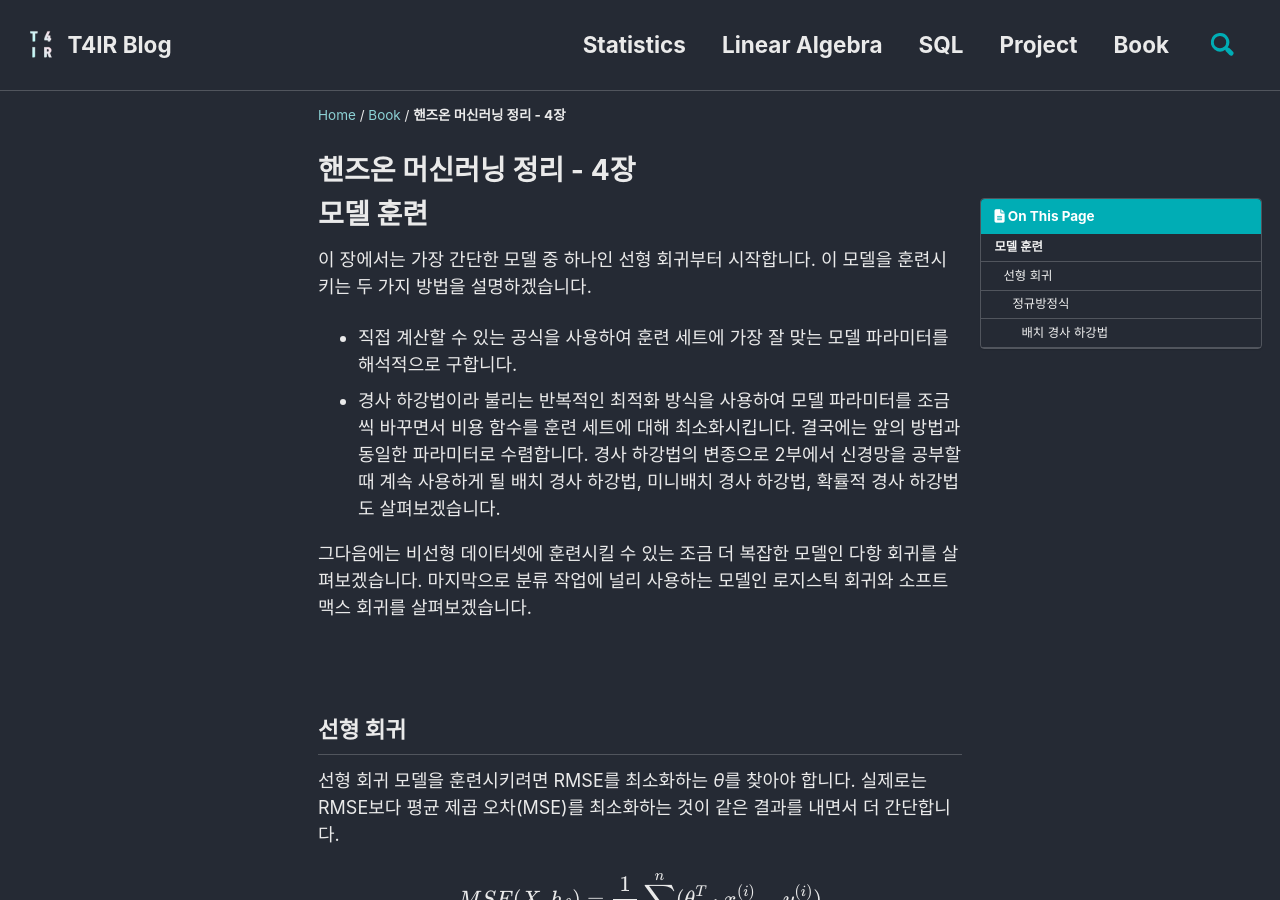
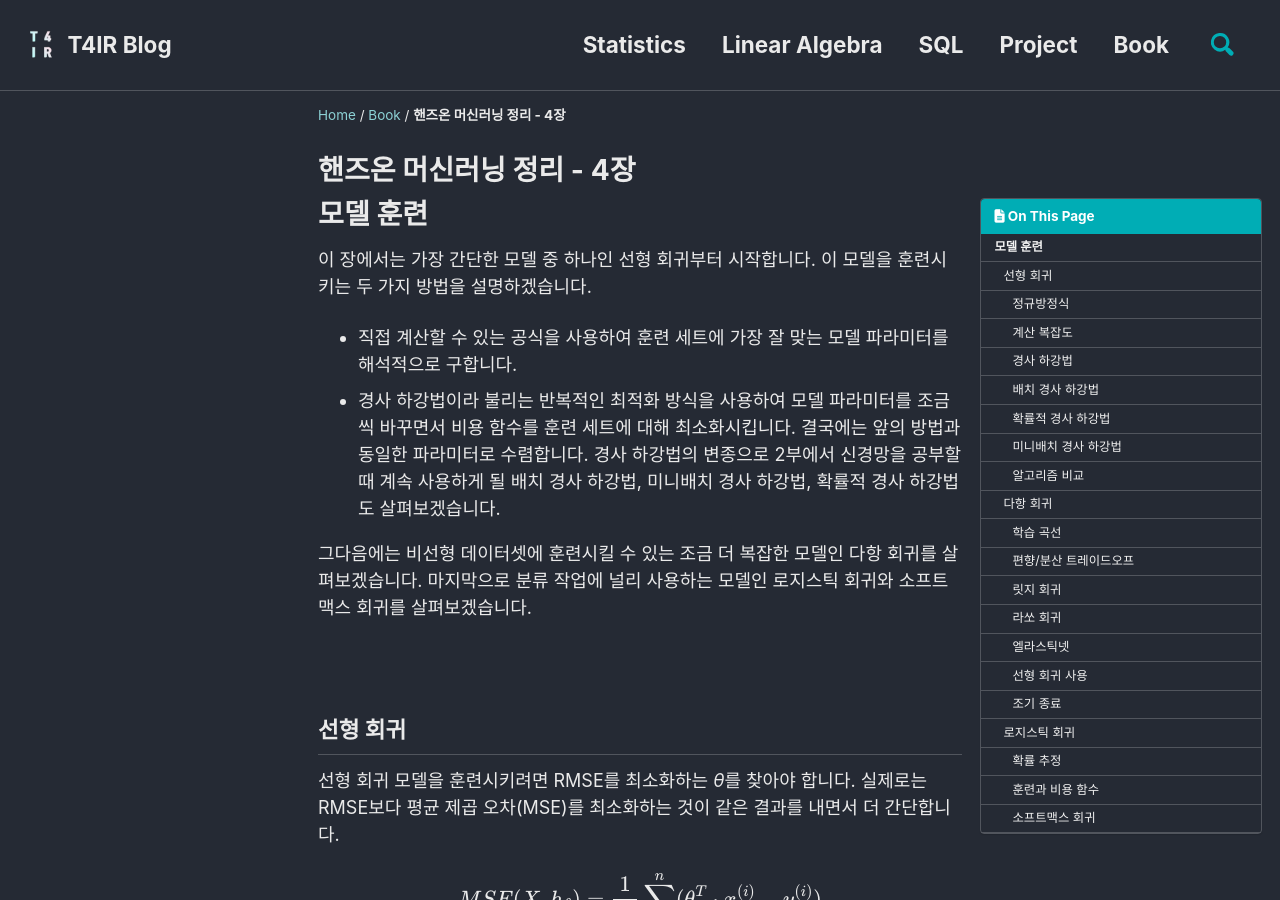
Before and after one commit to pymass/pymass.github.io, a Jekyll site: the page built from _posts/2020-01-30-fourth-book.md, in a window 1280 px wide and 900 px high. Built offline with Jekyll 4.4.1, drawn with Linux system fonts in a browser that asks for light colours; cached includes are drawn as plain includes; nearby versions of some CDN libraries; formulas are drawn with MathJax 3.

Commit message:
200130 book

```diff
--- a/_posts/2020-01-30-fourth-book.md
+++ b/_posts/2020-01-30-fourth-book.md
@@ -32,7 +32,7 @@ $$
 
 훈련세트 X에 대한 선형 회귀 가설 h<sub>*θ*</sub>의 MSE는 위 식처럼 계산합니다.
 
-<br/>
+
 
 ### 정규방정식
 
@@ -42,15 +42,15 @@ $$
 $$
 \hat\theta=(X^T\cdot {X})^{-1}\cdot {X^T}\cdot {y}
 $$
-<br/>
 
-**계산 복잡도**
+
+### 계산 복잡도
 
 정규방정식은 (n+1) x (n+1) 크기가 되는 X<sup>T</sup>X의 역행렬을 계산합니다(n은 특성 수). 역행렬을 계산하는 계산 복잡도는 일반적으로 O(n<sup>2.4</sup>)에서 O(n<sup>3</sup>) 사이입니다. 다시 말해 특성 수가 두 배로 늘어나면 계산 시간이 5.3배에서 8배로 증가합니다. 다행인 것은 이 공식의 복잡도가 훈련 세트의 샘플 수에는 선형적으로 증가합니다. 그러므로 메모리 공간이 허락된다면 큰 훈련 세트도 효율적으로 처리할 수 있습니다.
 
-<br/>
 
-**경사 하강법**
+
+### 경사 하강법
 
 경사하강법은 여러 종류의 문제에서 최적의 해법을 찾을 수 있는 매우 일반적인 최적화 알고리즘입니다. 경사 하강법의 기본 아이디어는 비용 함수를 최소화하기 위해 반복해서 파라미터를 조정해가는 것입니다.
 
@@ -60,9 +60,9 @@ $$
 
 다행히 선형 회귀를 위한 MSE 비용 함수는 곡선에서 어떤 두 점을 선택해 선을 그어도 곡선을 가로지르지 않는 볼록 함수입니다. 이는 지역 최솟값이 없고 하나의 전역 최솟값만 있다는 뜻입니다. 또한 연속된 함수이고 기울기가 갑자기 변하지 않습니다.
 
-<br/>
 
-#### 배치 경사 하강법
+
+### 배치 경사 하강법
 
 경사 하강법을 구현하려면 각 모델 파라미터 *θ*에 대해 비용 함수의 그래디언트를 계산해야 합니다. 다시 말해 *θ*가 조금 변경될 때 비용 함수가 얼마나 바뀌는지 계산해야 합니다. 이를 편도함수라고 합니다. 그래디언트 벡터는 비용 함수의 편도함수를 모두 담고 있으며 이 알고리즘을 배치 경사 하강법이라고 합니다.
 
@@ -70,9 +70,9 @@ $$
 
 반복 횟수를 제한할 때는 반복 횟수를 아주 크게 지정하고 그래디언트 벡터가 아주 작아지면, 즉 벡터의 노름이 어떤 값(허용오차)보다 작아지면 경사 하강법이 (거의) 최솟값에 도달한 것이므로 알고리즘을 중지하는 것입니다.
 
-<br/>
 
-**확률적 경사 하강법**
+
+### 확률적 경사 하강법
 
 배치 경사 하강법의 가장 큰 문제는 매 스텝에서 전체 훈련 세트를 사용해 그래디언트를 계산한다는 사실입니다. 이와는 정반대로 확률적 경사 하강법은 매 스텝에서 딱 한 개의 샘플을 무작위로 선택하고 그 하나의 샘플에 대한 그래디언트를 계산합니다. 매 반복에서 매우 적은 데이터만 처리하기 때문에 알고리즘이 확실히 훨씬 빠릅니다.
 
@@ -80,15 +80,15 @@ $$
 
 무작위성은 지역 최솟값에서 탈출시켜줘서 좋지만 알고리즘을 전역 최솟값에 다다르지 못하게 한다는 점에서는 좋지 않습니다. 이 딜레마를 해결하는 한 가지 방법은 학습률을 점진적으로 감소시키는 것입니다. 매 반복마다 학습률을 결정하는 함수를 학습 스케줄이라고 부릅니다.
 
-<br/>
 
-**미니배치 경사 하강법**
+
+### 미니배치 경사 하강법
 
 각 스텝에서 전체 훈련 세트나 하나의 샘플을 기반으로 그래디언트를 계산하는 것이 아니라 미니배치라 부르는 임의의 작은 샘플 세트에 대해 그래디언트를 계산합니다. 확률적 경사 하강법에 비해 미니배치 경사 하강법의 주요 장점은 행렬 연산에 최적화된 하드웨어, 특히 GPU를 사용해서 얻는 성능 향상입니다.
 
-<br/>
 
-**알고리즘 비교**
+
+### 알고리즘 비교
 
 |       알고리즘       | m이 클 때 | 외부 메모리 학습 지원 | n이 클 때 | 스케일 조정 필요 |
 | :------------------: | :-------: | :-------------------: | :-------: | :--------------: |
@@ -97,40 +97,40 @@ $$
 |  확률적 경사 하강법  |   빠름    |          Yes          |   빠름    |       Yes        |
 | 미니배치 경사 하강법 |   빠름    |          Yes          |   빠름    |       Yes        |
 
-<br/>
 
-**다항 회귀**
+
+## 다항 회귀
 
 비선형 데이터를 학습하는 데 선형 모델을 사용할 수 있습니다. 이렇게 하는 간단한 방법은 각 특성의 거듭제곱을 새로운 특성으로 추가하고, 이 확장된 특성을 포함한 데이터셋에 선형 모델을 훈련시키는 것입니다. 이런 기법을 다항 회귀라고 합니다.
 
-<br/>
 
-**학습 곡선**
+
+### 학습 곡선
 
 모델이 과대적합 또는 과소적합되었는지 알 수 있는 방법 중 하나는 학습 곡선을 살펴보는 것입니다. 이 그래프는 훈련 세트와 검증 세트의 모델 성능을 훈련 세트 크기의 함수로 나타냅니다. 이 그래프를 생성하기 위해서는 단순히 훈련 세트에서 크기가 다른 서브 세트를 만들어 모델을 여러 번 훈련시키면 됩니다.
 
 - TIP : 모델이 훈련 데이터에 과소적합되어 있다면 훈련 샘플을 더 추가해도 효과가 없습니다. 더 복잡한 모델을 사용하거나 더 나은 특성을 선택해야 합니다.
 - TIP : 과대적합 모델을 개선하는 한 가지 방법은 검증 오차가 훈련 오차에 근접할 때까지 더 많은 훈련 데이터를 추가하는 것입니다.
 
-<br/>
 
-**편향/분산 트레이드오프**
+
+### 편향/분산 트레이드오프
 
 - 편향 : 일반화 오차 중에서 편향은 잘못된 가정으로 인한 것입니다. 예를 들어 데이터가 실제로는 2차인데 선형으로 가정하는 경우입니다. 편향이 큰 모델은 훈련 데이터에 과소적합되기 쉽습니다.
 - 분산 : 분산은 훈련 데이터에 있는 작은 변동에 모델이 과도하게 민감하기 때문에 나타납니다. 자유도가 높은 모델이 높은 분산을 가지기 쉬워 훈련 데이터에 과대적합되는 경향이 있습니다.
 - 줄일 수 없는 오차 : 줄일 수 없는 오차는 데이터 자체에 있는 노이즈 때문에 발생합니다. 이 오차를 줄일 수 있는 유일한 방법은 데이터에서 노이즈를 제거하는 것입니다.
 
-<br/>
 
-**릿지 회귀**
+
+### 릿지 회귀
 
 릿지 회귀(또는 티호노프 규제)는 규제가 추가된 선형 회귀 버전입니다. 규제항이 비용 함수에 추가됩니다. 이는 모델의 가중치가 가능한 한 작게 유지되도록 노력합니다. 규제항은 훈련하는 동안에만 비용 함수에 추가됩니다. 모델의 훈련이 끝나면 모델의 성능을 규제가 없는 성능 지표로 평가합니다.
 
 하이퍼파라미터 α는 모델을 얼마나 많이 규제할지 조절합니다. α=0이면 릿지 회귀는 선형 회귀와 같아집니다. α가 아주 크면 모든 가중치가 거의 0에 가까워지고 결국 데이터의 평균을 지나는 수평선이 됩니다.
 
-<br/>
 
-**라쏘 회귀**
+
+### 라쏘 회귀
 
 라쏘 회귀는 선형 회귀의 또 다른 규제된 버전입니다. 릿지 회귀처럼 비용 함수에 규제항을 더하지만 L2 노름의 제곱을 2로 나눈 것 대신 가중치 벡터의 L1 노름을 사용합니다.
 
@@ -140,45 +140,45 @@ $$
 
 라쏘의 비용 함수는 θ = 0에서 미분 가능하지 않습니다. 하지만 θ = 0일 때 서브그래디언트 벡터 g를 사용하면 경사 하강법을 적용하는 데 문제가 없습니다.
 
-<br/>
 
-**엘라스틱넷**
+
+### 엘라스틱넷
 
 엘라스틱넷은 릿지 회귀와 라쏘 회귀를 절충한 모델입니다. 규제항은 릿지와 회귀의 규제항을 단순히 더해서 사용하며, 혼합 정도는 혼합 비율 r을 사용해 조절합니다. r=0이면 엘라스틱넷은 릿지 회귀와 같고, r=1이면 라쏘 회귀와 같습니다.
 
-<br/>
 
-**선형 회귀 사용**
+
+### 선형 회귀 사용
 
 그럼 보통의 선형 회귀(규제 없음), 릿지, 라쏘, 엘라스틱넷을 언제 사용해야 할까요? 적어도 규제가 약간 있는 것이 대부분의 경우에 좋으므로 일반적으로 평범한 선형 회귀는 피해야 합니다. 릿지가 기본이 되지만 실제로 쓰이는 특성이 몇 개 뿐이라고 의심되면 라쏘나 엘라스틱넷이 더 낫습니다. 특성 수가 훈련 샘플 수보다 많거나 특성 몇 개가 강하게 연관되어 있을 때는 보통 라쏘가 문제를 일으키므로 라쏘보다는 엘라스틱넷을 선호합니다.
 
-<br/>
 
-**조기 종료**
+
+### 조기 종료
 
 경사 하강법과 같은 반복적인 학습 알고리즘을 규제하는 아주 색다른 방식은 검증 에러가 최솟값에 도달하면 바로 훈련을 중지시키는 것입니다. 이를 조기 종료라고 합니다.
 
-<br/>
 
-**로지스틱 회귀**
+
+## 로지스틱 회귀
 
 로지스틱 회귀는 샘플이 특정 클래스에 속할 확률을 추정하는 데 널리 사용됩니다. 추정 확률이 50%가 넘으면 모델은 그 샘플이 해당 클래스에 속한다고 예측합니다. 아니면 클래스에 속하지 않는다고 예측합니다. 이를 이진 분류기라고 합니다.
 
-<br/>
 
-**확률 추정**
+
+### 확률 추정
 
 선형 회귀 모델과 같이 로지스틱 회귀 모델은 입력 특성의 가중치 합을 계산합니다. 대신 선형 회귀처럼 바로 결과를 출력하지 않고 결괏값의 로지스틱을 출력합니다. 로지스틱은 0과 1 사이의 값을 출력하는 시그모이드 함수입니다.
 
-<br/>
 
-**훈련과 비용 함수**
+
+### 훈련과 비용 함수
 
 전체 훈련 세트에 대한 비용 함수는 모든 훈련 샘플의 비용을 평균화한 것입니다. 이를 로그 손실이라 부릅니다. 안타깝게도 이 비용 함수의 최솟값을 계산하는 알려진 해가 없습니다. 하지만 이 비용 함수는 볼록 함수이므로 경사 하강법이 전역 최솟값을 찾는 것을 보장합니다.
 
-<br/>
 
-**소프트맥스 회귀**
+
+### 소프트맥스 회귀
 
 로지스틱 회귀 모델은 여러 개의 이진 분류기를 훈련시켜 연결하지 않고 직접 다중 클래스를 지원하도록 일반화될 수 있습니다. 이를 소프트맥스 회귀 또는 다항 로지스틱 회귀라고 합니다. 샘플 x가 주어지면 먼저 소프트맥스 회귀 모델이 각 클래스 k에 대한 점수를 계산하고, 그 점수에 소프트맥스 함수를 적용하여 각 클래스의 확률을 추정합니다. 로지스틱 회귀 분류기와 마찬가지로 소프트맥스 회귀 분류기는 추정 확률이 가장 높은 클래스를 선택합니다.
 
```
Also changed, not shown: _posts/2020-01-27-second-book.md (+16 -11 lines), _posts/2020-01-27-third-book.md (+13 -13 lines).
